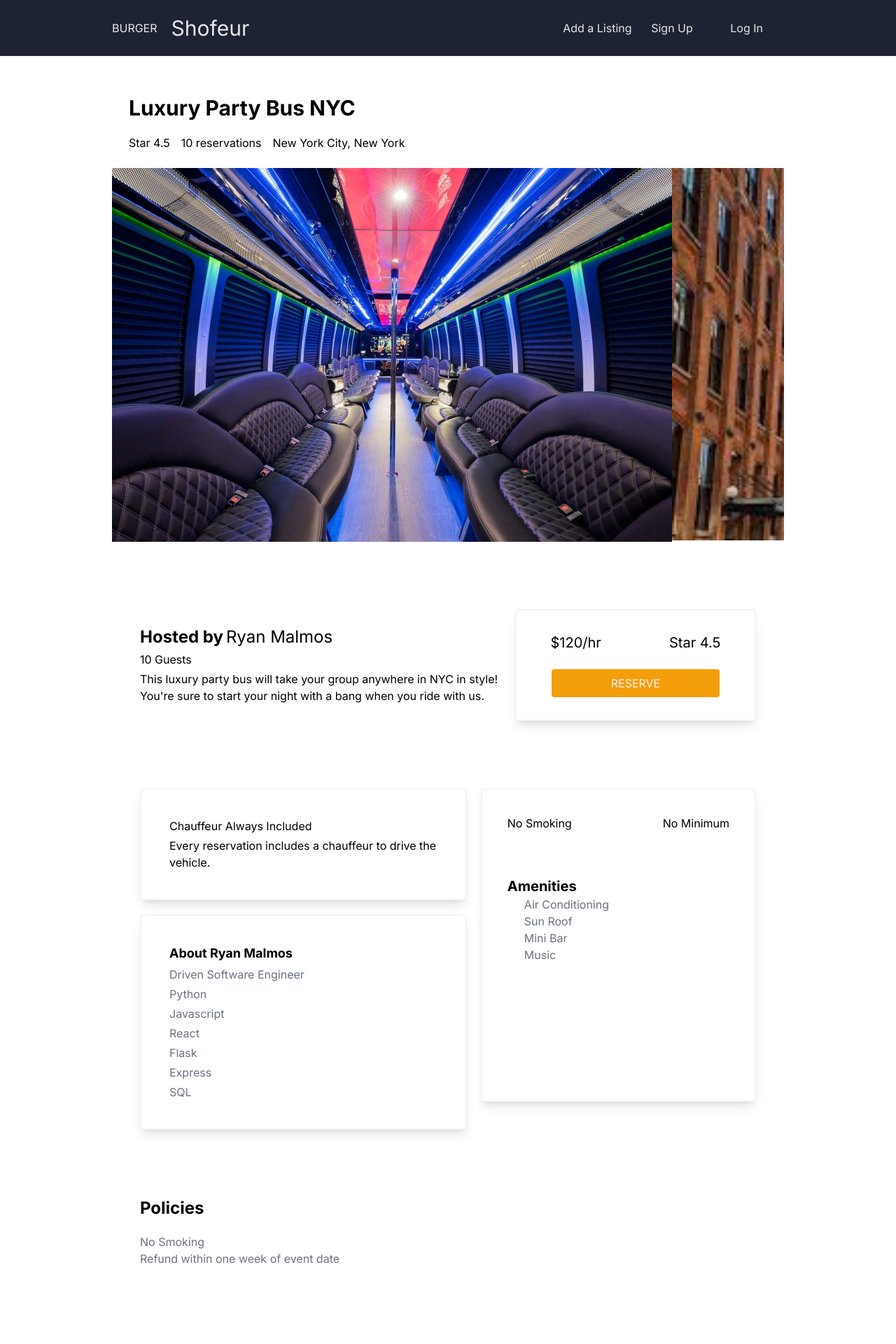
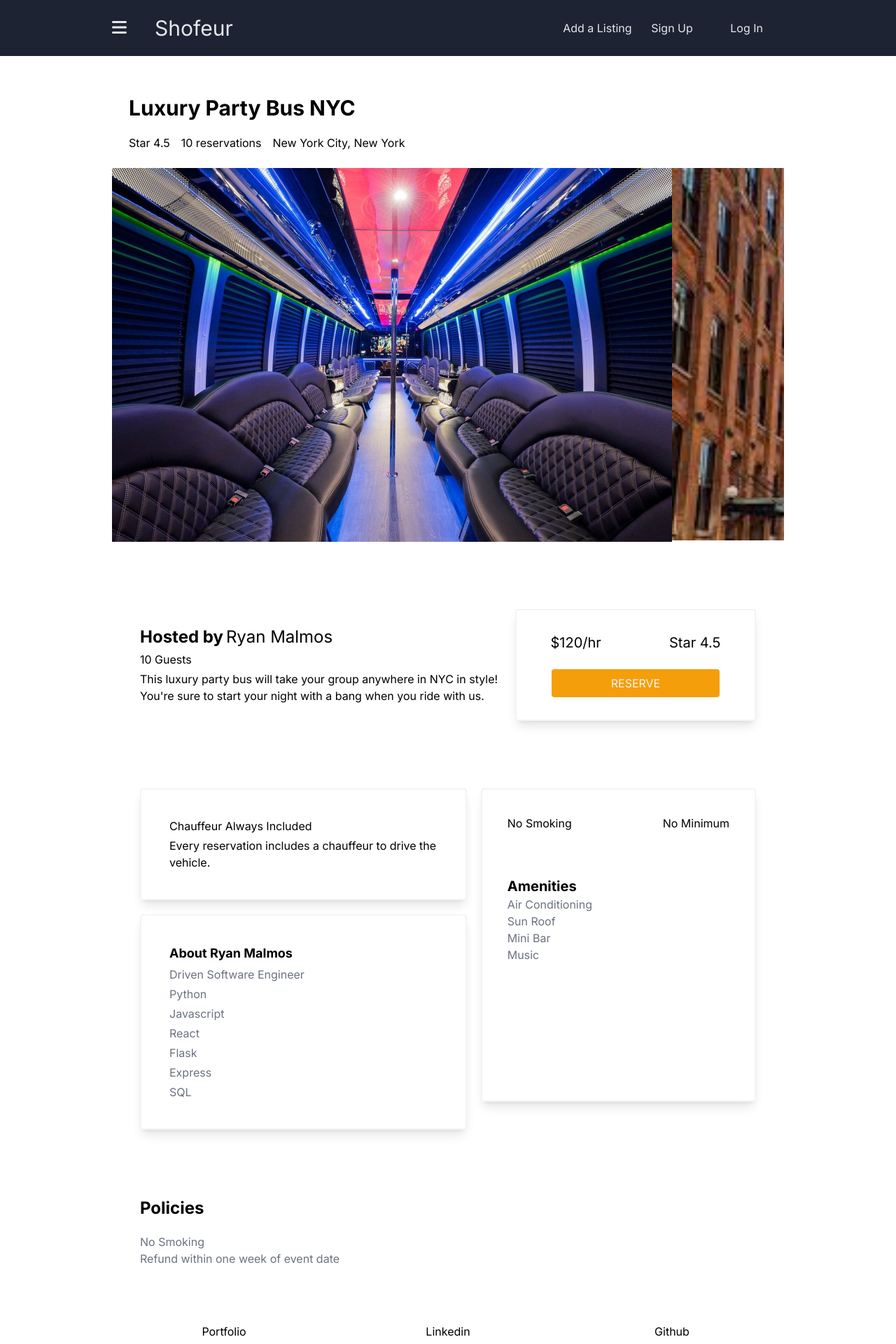
Before and after one commit to RMPasta/Shofeur, a Next.js app: page / in a window 1280 px wide. Shown: the top 1920 px of the page at 70% size. Before the commit the page ends 1826 px from the top, so only its background shows below. Built offline with nearby package versions, Linux system fonts and the light colour scheme.

Commit message:
introduce font awesome components

```diff
--- a/package.json
+++ b/package.json
@@ -9,6 +9,9 @@
     "lint": "next lint"
   },
   "dependencies": {
+    "@fortawesome/fontawesome-svg-core": "^6.4.0",
+    "@fortawesome/free-solid-svg-icons": "^6.4.0",
+    "@fortawesome/react-fontawesome": "^0.2.0",
     "@types/node": "20.3.3",
     "@types/react": "18.2.14",
     "@types/react-dom": "18.2.6",
--- a/src/app/layout.tsx
+++ b/src/app/layout.tsx
@@ -1,5 +1,8 @@
 import './globals.css'
 import { Inter } from 'next/font/google'
+import "@fortawesome/fontawesome-svg-core/styles.css";
+import { config } from "@fortawesome/fontawesome-svg-core";
+config.autoAddCss = false;
 
 const inter = Inter({ subsets: ['latin'] })
 
--- a/src/app/page.tsx
+++ b/src/app/page.tsx
@@ -3,7 +3,7 @@ import Navigation from "@/components/NavBar/Navigation"
 
 export default function Home() {
   return (
-    <main className="flex">
+    <main className="flex flex-col">
       <Navigation />
       <Location />
     </main>
--- a/src/components/Footer/Footer.tsx
+++ b/src/components/Footer/Footer.tsx
@@ -0,0 +1,11 @@
+
+
+export default function Footer() {
+    return (
+    <div className="flex justify-between items-center h-full w-full mt-20">
+        <a href="https://rmpasta.github.io/RMPortfolio/" target="_blank" className="transition-colors duration-700 hover:bg-slate-700 hover:text-gray-200 w-1/3 h-full flex items-center justify-center hover:cursor-pointer ">Portfolio</a>
+        <a href="https://www.linkedin.com/in/ryan-malmos/" target="_blank" className="transition-colors duration-700 hover:bg-slate-700 hover:text-gray-200 w-1/3 h-full flex items-center justify-center hover:cursor-pointer">Linkedin</a>
+        <a href="https://github.com/RMPasta/Shofeur" target="_blank" className="transition-colors duration-700 hover:bg-slate-700 hover:text-gray-200 w-1/3 h-full flex items-center justify-center hover:cursor-pointer">Github</a>
+    </div>
+    );
+  }
--- a/src/components/Location/Location.tsx
+++ b/src/components/Location/Location.tsx
@@ -7,6 +7,7 @@ import nyc4 from '../../app/assets/nyc-4.jpg';
 import LocationDetails from './LocationDetails';
 import OwnerDetails from './OwnerDetails';
 import LocationPolicies from './LocationPolicies';
+import Footer from "@/components/Footer/Footer"
 
 export default function Location() {
   return (
@@ -39,6 +40,7 @@ export default function Location() {
       <LocationDetails />
       <OwnerDetails />
       <LocationPolicies />
+      <Footer />
     </div>
   );
 }
--- a/src/components/Location/OwnerDetails.tsx
+++ b/src/components/Location/OwnerDetails.tsx
@@ -24,7 +24,7 @@ export default function OwnerDetails() {
                 </span>
                 <span className="flex flex-col px-5 py-10">
                     <p className="font-bold text-xl">Amenities</p>
-                    <ul className="ml-6">
+                    <ul>
                         <li className="text-gray-500">Air Conditioning</li>
                         <li className="text-gray-500">Sun Roof</li>
                         <li className="text-gray-500">Mini Bar</li>
--- a/src/components/NavBar/Navigation.tsx
+++ b/src/components/NavBar/Navigation.tsx
@@ -3,7 +3,7 @@ import SlideOutMenu from "./SlideOutMenu";
 export default function Navigation() {
     return (
       <div className="flex justify-between items-center fixed top-0 px-40 w-full h-20 bg-gray-900 bg-opacity-95 text-gray-200">
-        <div className="flex justify-between items-center gap-5">
+        <div className="flex justify-between items-center gap-10">
           <SlideOutMenu />
           <h1 className="text-3xl">Shofeur</h1>
         </div>
--- a/src/components/NavBar/SlideOutMenu.tsx
+++ b/src/components/NavBar/SlideOutMenu.tsx
@@ -1,6 +1,12 @@
 'use client'
 
 import { useState } from 'react';
+import { FontAwesomeIcon } from "@fortawesome/react-fontawesome";
+import {
+  faMagnifyingGlass,
+  faCircleStop,
+  faBars
+} from "@fortawesome/free-solid-svg-icons";
 
 export default function SlideOutMenu() {
   const [showMenu, setShowMenu] = useState(false);
@@ -13,7 +19,13 @@ export default function SlideOutMenu() {
 
   return (
     <div className='z-10'>
-      <p onClick={menuToggle} className='hover:cursor-pointer' id="bars">BURGER</p>
+      <p onClick={menuToggle} className='hover:cursor-pointer'>
+        <FontAwesomeIcon
+        icon={faBars}
+        className="text-gray-200 text-2xl"
+      />
+      </p>
+
       <div className={ulClassName}>
         <ul className='w-full'>
             <p className='flex justify-center font-bold text-xl py-4'>Hello, USER!</p>
```
Also changed, not shown: 1 other file (tests, documents, lock files or other folders).
